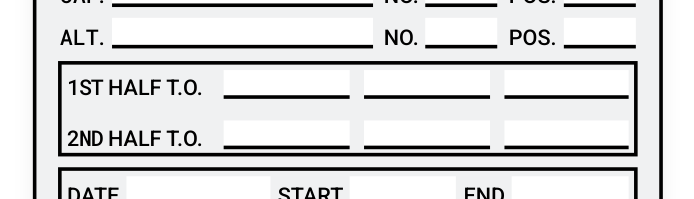
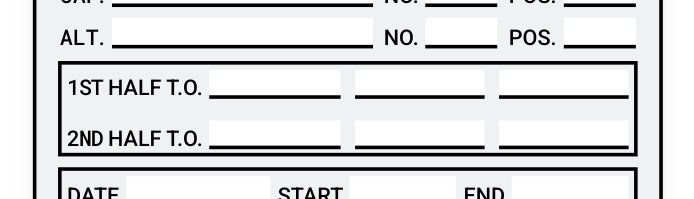
Before and after one commit to harvanchik/football-game-card, a website: page index.html in a window 1280 px wide. Shown: the part 229-428 px from the top of the page, without its empty margins (292-986 px from the left). Drawn offline with nearby package versions, Linux system fonts and the light colour scheme.

Commit message:
reduced spacing between label and input in timeouts

```diff
--- a/index.html
+++ b/index.html
@@ -214,7 +214,7 @@
               <span class="font-mono font-medium tracking-tighter">1ST</span>
               HALF T.O.
             </h2>
-            <div class="mt-auto flex w-full flex-row space-x-2">
+            <div class="mt-auto !-ml-1 flex flex-row space-x-2">
               <template x-for="i in 3">
                 <input
                   type="text"
@@ -233,7 +233,7 @@
               <span class="font-mono font-medium tracking-tighter">2ND</span>
               HALF T.O.
             </h2>
-            <div class="mt-auto flex w-full flex-row space-x-2">
+            <div class="mt-auto !-ml-1 flex flex-row space-x-2">
               <template x-for="i in 3">
                 <input
                   type="text"
```
Also changed, not shown: assets/styles/styles.css.
